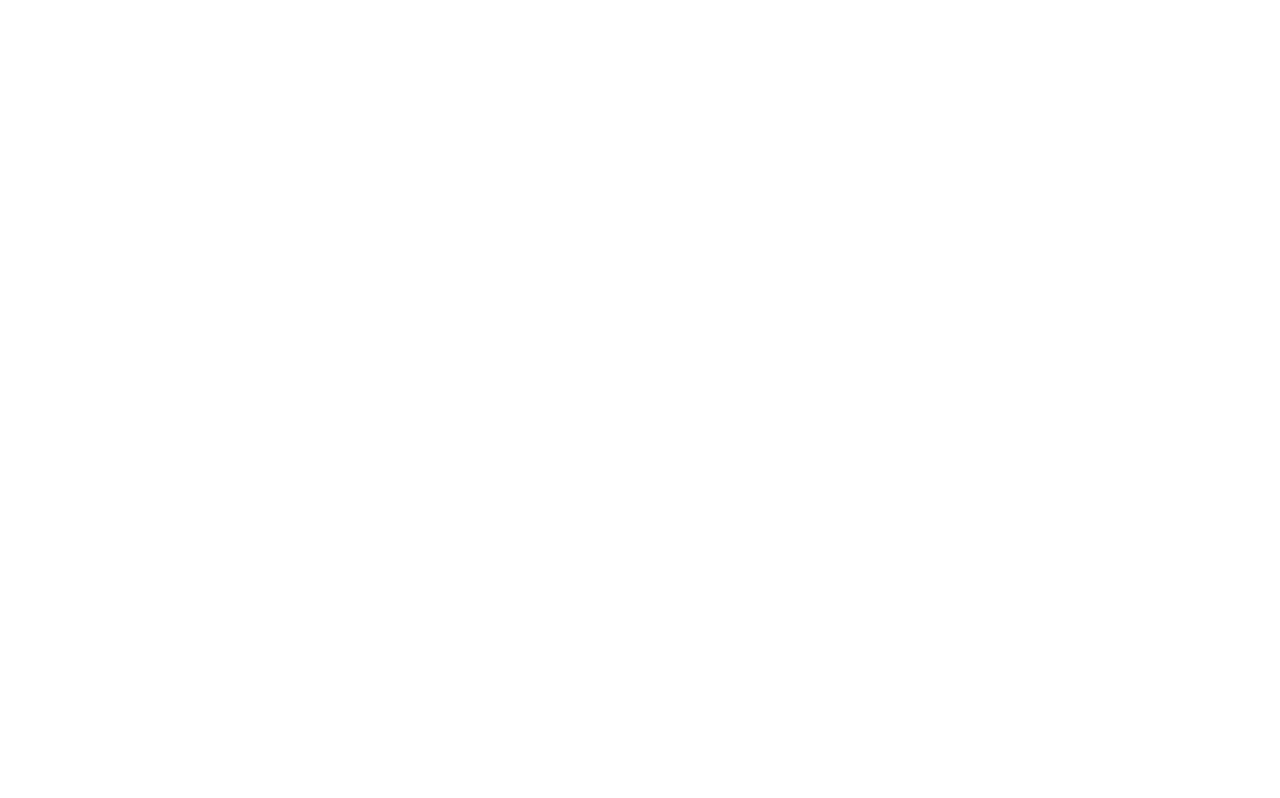
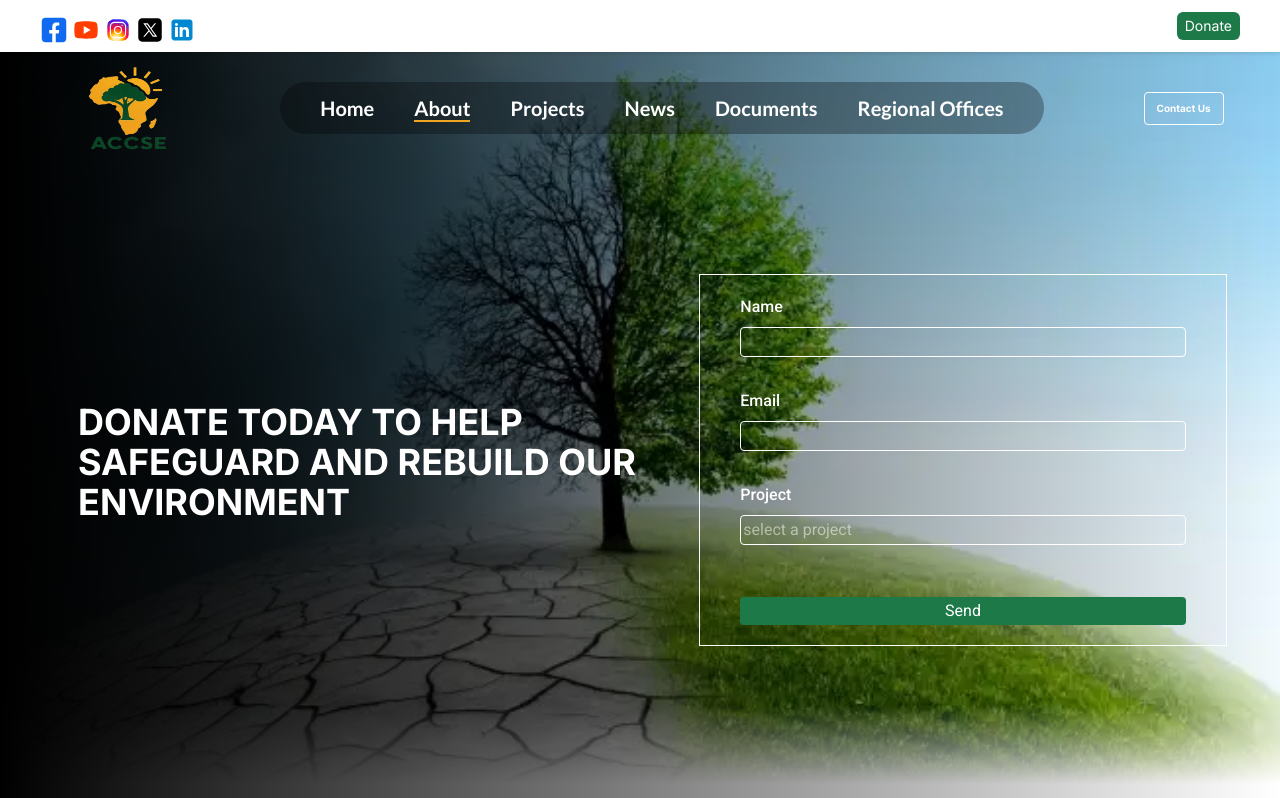
Before and after one commit to thesameakpalu/ACCSE, a React (Vite) app in the folder accse/: page /About in a window 1280 px wide. Before the commit this address had no page. Shown: the top 798 px of the page. Built offline with nearby package versions, Linux system fonts and the light colour scheme; a web font is replaced by a local one.

Commit message:
Started with the About Page, Created the Hero Section for Both small and Large Screens

```diff
--- /dev/null
+++ b/accse/src/components/About/aboutPageBanner.tsx
@@ -0,0 +1,91 @@
+import img from '/src/assets/images/aboutPageHero.webp';
+
+function AboutPageBanner() {
+    return(
+        <>
+                        {/*LARGE SCREENS */}
+            <div id="hero-section" className="relative w-full hidden md:block">
+  {/* Wrapper for full image and torn edge */}
+  <div className="relative w-full h-svh overflow-hidden">
+    {/* Full background image */}
+    <img src={img} className="heroImg w-full h-[98%] object-cover" alt="Landing banner" />
+
+    {/* Overlay */}
+    <div className="absolute inset-0 w-full h-full bg-gradient-to-r from-black to-[#66666600]/0"></div>
+
+    {/* Contents */}
+    <div className="absolute inset-0 z-20 flex gap-5 items-center justify-center pt-30 px-6 ml-10 text-white">
+      {/* Left Text */}
+      <div className="w-1/2 flex justify-center items-center">
+        <p className="md:text-2xl lg:text-4xl 2xl:text-[150px] mt-1 font-bold font-Inter">
+          DONATE TODAY TO HELP <br className='md:hidden lg:block' /> SAFEGUARD AND REBUILD OUR <br className='md:hidden xl:block' /> ENVIRONMENT
+        </p>
+      </div>
+
+      {/* Right Form */}
+      <div className="w-1/2 flex justify-center items-center">
+        <form className="space-y-8 w-[90%] border border-white py-5 px-10 font-Roboto">
+          <div>
+            <label htmlFor="name" className="block mb-2 font-medium">Name</label>
+            <input id="name" type="text" className="w-full p-0.5 border focus:outline-none border-white rounded" />
+          </div>
+          <div className="space-y-2">
+            <label htmlFor="email" className="block mb-2 font-medium">Email</label>
+            <input id="email" type="email" className="w-full p-0.5 border focus:outline-none border-white rounded" />
+          </div>
+          <div className="space-y-2">
+            <label htmlFor="project" className="block mb-2 font-medium">Project</label>
+            <input id="project" type="text" placeholder="select a project" className="w-full p-0.5 border focus:outline-none border-white rounded" />
+          </div>
+          <button type="submit" className="bg-[#1D7948] mt-5 text-white px-4 py-0.5 w-full rounded">Send</button>
+        </form>
+      </div>
+    </div>
+  </div>
+            </div>
+
+                        {/*SMALL SCREENS */}
+            <div id="hero-section-mobile" className="relative w-full md:hidden">
+  {/* Wrapper */}
+  <div className="relative w-full h-screen overflow-hidden">
+    {/* Background Image */}
+    <img src={img} className="w-full h-full object-cover" alt="Landing banner" />
+
+    {/* Overlay */}
+    <div className="absolute inset-0 bg-gradient-to-b from-black to-[#66666600]/0"></div>
+
+    {/* Content */}
+    <div className="absolute inset-0 z-20 flex flex-col pt-30 gap-10 items-center justify-center  px-4 text-white">
+      {/* Text Section */}
+      <div className="text-center px-2">
+        <p className="text-xl sm:text-2xl font-bold font-Inter leading-relaxed">
+          DONATE TODAY TO HELP  SAFEGUARD AND REBUILD OUR  ENVIRONMENT
+        </p>
+      </div>
+
+      {/* Form Section */}
+      <form className="w-full max-w-sm border border-white p-4 space-y-4 font-Roboto">
+        <div>
+          <label htmlFor="name" className="block mb-1 font-medium">Name</label>
+          <input id="name" type="text" className="w-full p-1 border border-white rounded focus:outline-none focus:border-[#1D7948]" />
+        </div>
+        <div>
+          <label htmlFor="email" className="block mb-1 font-medium">Email</label>
+          <input id="email" type="email" className="w-full p-1 border border-white rounded focus:outline-none focus:border-[#1D7948]" />
+        </div>
+        <div>
+          <label htmlFor="project" className="block mb-1 font-medium">Project</label>
+          <input id="project" type="text" placeholder="select a project" className="w-full p-1 border border-white rounded focus:outline-none focus:border-[#1D7948]" />
+        </div>
+        <button type="submit" className="bg-[#1D7948] text-white w-full py-1 rounded mt-2">Send</button>
+      </form>
+    </div>
+  </div>
+</div>
+
+
+        </>
+    )
+}
+
+export default AboutPageBanner;
--- a/accse/src/components/Header.tsx
+++ b/accse/src/components/Header.tsx
@@ -115,7 +115,7 @@
                 }, []);
 
                 // Check if the current page is Home to conditionally apply transparency
-    const isHomePage = location.pathname === "/";
+const isHomeOrAboutPage = location.pathname === "/" || location.pathname === "/About";
 
 
 
@@ -124,7 +124,7 @@
                         {/* LARGE SCREEN HEADER--ALL ELEMENTS ON THE HEADER FOR BIG SCREENS */}
           <div ref={headerRef} className={`mainContainer mx-auto hidden  md:block md:fixed z-40 w-full transition-opacity duration-500
                 ${isVisible ? "opacity-100" : "opacity-0"}
-                ${isFixed ? "bg-white shadow-lg" : (isHomePage ? "bg-transparent " : "bg-white shadow-lg")}
+                ${isFixed ? "bg-white shadow-lg" : (isHomeOrAboutPage ? "bg-transparent " : "bg-white shadow-lg")}
               `} >
                 <div className="flex justify-between 2xl:justify-center 2xl:gap-[1200px] px-10 md:py-2 lg:py-3 2xl:py-6 items-center  bg-white shadow-[0_0px_5px_rgba(0,0,0,0.2)]"> {/*SOCIAL MEDIA ICONS AND DONATE BUTTON */}
 
@@ -176,10 +176,10 @@
 
         {/* Navigation */}
         <nav className={` rounded-full md:px-6 lg:px-8 md:py-2 lg:py-3 xl:py-3 xl:px-10 md:mr-3 lg:mr-5
-            ${isFixed ? "bg-white" : (isHomePage ? "bg-black/30 " : "bg-white ")}
+            ${isFixed ? "bg-white" : (isHomeOrAboutPage ? "bg-black/30 " : "bg-white ")}
           `}>
           <ul className={`flex lg:gap-x-10 md:gap-x-5 font-Lato  font-bold lg:text-xl md:text-base  relative
-              ${isFixed ? "text-black" : (isHomePage ? "text-white " : "text-black ")}
+              ${isFixed ? "text-black" : (isHomeOrAboutPage ? "text-white " : "text-black ")}
             `}>
             {[{ name: "Home", path: "/" }, { name: "About", path: "/About" }, { name: "Projects", path: "/Projects" }, { name: "News", path: "/Projects" }, { name: "Documents", path: "/Projects" }, { name: "Regional Offices", path: "/Projects" } ].map((item) => (
               <Link key={item.name} to={item.path}>
@@ -281,7 +281,7 @@
 
             <div ref={headerRef} className={`main w-full mx-auto block md:hidden fixed z-40 transition-opacity duration-500
                  ${isVisible ? "opacity-100" : "opacity-0"}
-                 ${isFixed ? "bg-white shadow-lg" : (isHomePage ? "bg-transparent" : "bg-white shadow-lg")}`}>
+                 ${isFixed ? "bg-white shadow-lg" : (isHomeOrAboutPage ? "bg-transparent" : "bg-white shadow-lg")}`}>
   <div className="headerSmallScreen flex justify-between items-center mx-auto max-w-[90%]">
     <div className='logoSmallScreens flex justify-between  items-center '>
       <img className="h-20" src={logo} alt="YCLIP'S Logo" />
--- /dev/null
+++ b/accse/src/pages/About.tsx
@@ -0,0 +1,25 @@
+import Header from "../components/Header";
+import Footer from "../components/Footer";
+import AboutPageBanner from "../components/About/aboutPageBanner";
+
+
+
+function About() {
+    return(
+
+        <>
+
+        <Header />
+        <div className="mainContainer">
+            <AboutPageBanner />
+
+        </div>
+           <Footer />
+
+
+
+        </>
+    )
+}
+
+export default About;
--- a/accse/src/routes/AppRoutes.tsx
+++ b/accse/src/routes/AppRoutes.tsx
@@ -1,6 +1,7 @@
 import {Routes, Route, useLocation } from "react-router-dom";
 import { useEffect } from 'react';
 import Home from "../pages/Home";
+import About from "../pages/About";
 
 const  routeTitles: Record<string, string> = {
     '/': 'Home | ACCSE',
@@ -50,6 +51,7 @@
                 <TitleManager />
                 <Routes>
                     <Route path="/" element={<Home />} />
+                    <Route path="/About" element={<About />} />
 
                 </Routes>
 
```
Also changed, not shown: accse/src/assets/images/aboutPageHero.webp (added).
